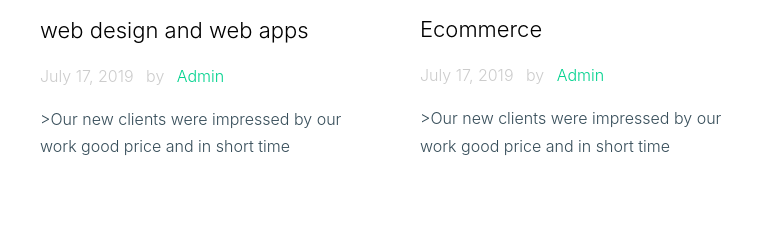
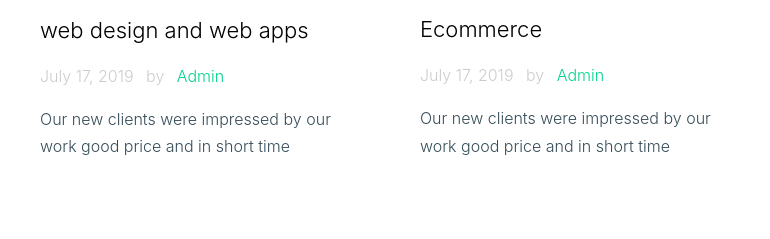
Before and after one commit to 1Fathy/MyITtech, a plain HTML site: page index.html in a window 1280 px wide. Shown: the part 5039-5278 px from the top of the page, 445-1215 px from the left. Drawn offline with Linux system fonts and the light colour scheme; files whose address does not match are found by name; a web font is replaced by a local one.

Commit message:
index correction

```diff
--- a/index.html
+++ b/index.html
@@ -434,7 +434,7 @@
 
                 <h2><a href="single.html">web design and web apps</a></h2>
                 <span class="meta d-inline-block mb-3">July 17, 2019 <span class="mx-2">by</span> <a href="#">Admin</a></span>
-                <p>>Our new clients were impressed by our work good price and in short time</p>
+                <p>Our new clients were impressed by our work good price and in short time</p>
 
               </div>
             </div>
@@ -451,7 +451,7 @@
                 <h2><a href="single.html">Ecommerce</a></h2>
                 <span class="meta d-inline-block mb-3">July 17, 2019 <span class="mx-2">by</span> <a href="#">Admin</a></span>
 
-                <p>>Our new clients were impressed by our work good price and in short time</p>
+                <p>Our new clients were impressed by our work good price and in short time</p>
 
               </div>
             </div>
```
